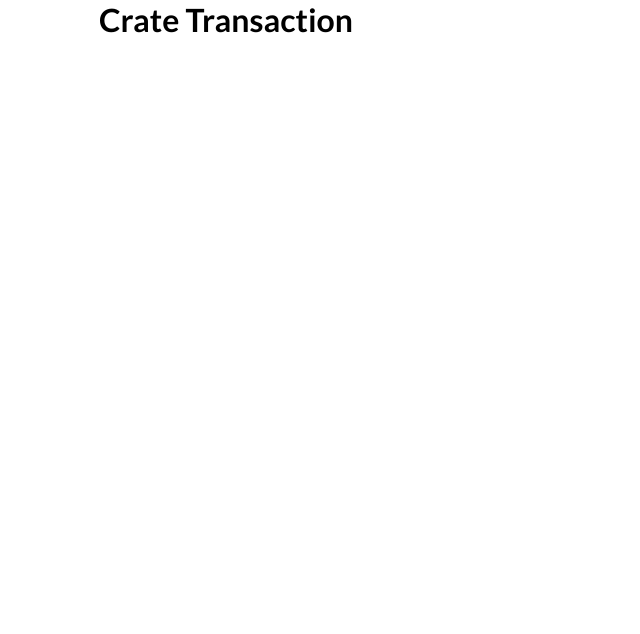
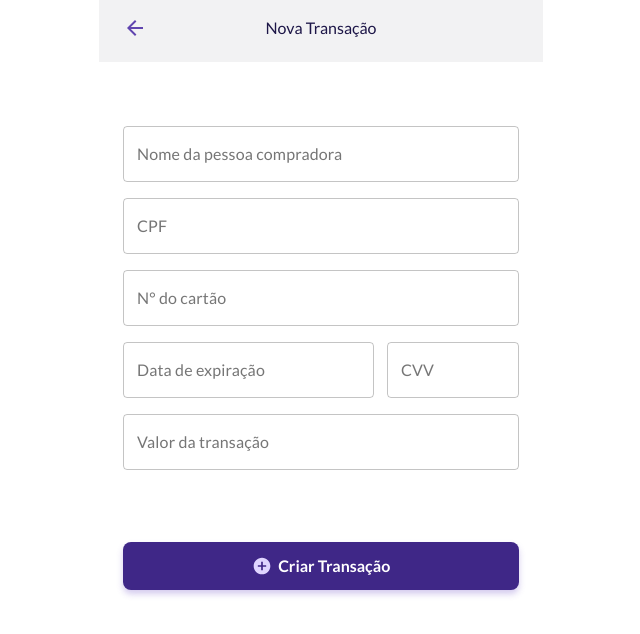
Before and after one commit to limk10/frontend-challenge-pm, a React (Create React App) app: page /transaction/create in a window 1280 px wide. Shown: the top 634 px of the page, without its empty margins (319-959 px from the left). Built offline with nearby package versions, Linux system fonts and the light colour scheme.

Commit message:
Ajustes para enviar os dados de cadastro da transação para o backend

```diff
--- a/src/screens/Transactions/Create/index.js
+++ b/src/screens/Transactions/Create/index.js
@@ -1,7 +1,217 @@
-import React from "react";
+import React, { useState } from "react";
+import { useHistory } from "react-router-dom";
+import { useSelector, useDispatch } from "react-redux";
+import NumberFormat from "react-number-format";
+import { toast } from "react-toastify";
+import "react-toastify/dist/ReactToastify.css";
+
+import {
+  Typography,
+  Grid,
+  IconButton,
+  Container,
+  TextField
+} from "@material-ui/core";
+import { useTheme } from "@material-ui/core/styles";
+import ArrowBackIcon from "@material-ui/icons/ArrowBack";
+import AddCircleIcon from "@material-ui/icons/AddCircle";
+
+import actionsTransaction from "~/actions/transaction";
+import ActionButton from "~/components/ActionButton";
+import { validate, transaction } from "~/utils/formValidation";
+import actionsLoading from "~/actions/loading";
+import Header from "~/components/Header";
+import api from "~/services/api";
+
+import _ from "lodash";
+
+import useStyles from "./styles";
+
+toast.configure();
 
 const Create = () => {
-  return <h1>Crate Transaction</h1>;
+  const history = useHistory();
+  const classes = useStyles();
+  const theme = useTheme();
+  const disptach = useDispatch();
+  const [form, setForm] = useState({});
+
+  const transactions = useSelector(
+    state => state.reducerTransaction.addTransaction
+  );
+
+  const handleChange = (props, value) => {
+    form[props] = value;
+    setForm({ ...form });
+  };
+
+  const submit = async e => {
+    e.preventDefault();
+    const errors = await validate(transaction, form);
+
+    if (!_.isEmpty(errors)) {
+      toast.warn(`${errors}`, {
+        position: "top-right",
+        autoClose: 5000,
+        hideProgressBar: false,
+        closeOnClick: true,
+        pauseOnHover: true,
+        draggable: true,
+        progress: undefined,
+        pauseOnFocusLoss: false,
+        allowHtml: true
+      });
+      return;
+    }
+
+    const data = {
+      credit_card_holder_name: form?.customerName,
+      buyer_document: form?.document,
+      credit_card_number: form?.cardNumber,
+      credit_card_expiration_date: form?.expirationDate,
+      credit_card_cvv: form?.cvv,
+      amount: parseInt(form?.amount)
+    };
+
+    // console.log("data", data);
+
+    // const { data: collection } = await api.post('transactions', data)
+  };
+
+  return (
+    <>
+      <Header
+        render={
+          <Grid container>
+            <Grid xs={1}>
+              <IconButton
+                onClick={() => history.push("/transaction")}
+                className={classes.iconButton}
+                color="primary"
+                aria-label="upload picture"
+                component="span"
+              >
+                <ArrowBackIcon />
+              </IconButton>
+            </Grid>
+            <Grid xs={10}>
+              <Typography
+                className={classes.header}
+                variant="body1"
+                gutterBottom
+              >
+                Nova Transação
+              </Typography>
+            </Grid>
+            <Grid xs={1}></Grid>
+          </Grid>
+        }
+      />
+      <form noValidate autoComplete="false">
+        <Container className={classes.containerForm}>
+          <Grid container>
+            <Grid className={classes.gridPadding} xs={12}>
+              <TextField
+                fullWidth
+                autoComplete="off"
+                value={form.customerName}
+                onChange={e => handleChange("customerName", e.target.value)}
+                id="outlined-basic"
+                label="Nome da pessoa compradora"
+                variant="outlined"
+              />
+            </Grid>
+            <Grid className={classes.gridPadding} xs={12}>
+              <NumberFormat
+                fullWidth
+                autoComplete="off"
+                customInput={TextField}
+                format="###.###.###-##"
+                value={form.document}
+                onValueChange={values => {
+                  handleChange("document", values.floatValue);
+                }}
+                id="outlined-basic"
+                label="CPF"
+                variant="outlined"
+              />
+            </Grid>
+            <Grid className={classes.gridPadding} xs={12}>
+              <NumberFormat
+                fullWidth
+                autoComplete="off"
+                customInput={TextField}
+                format="#### #### #### ####"
+                value={form.cardNumber}
+                onChange={e => handleChange("cardNumber", e.target.value)}
+                id="outlined-basic"
+                label="N° do cartão"
+                variant="outlined"
+              />
+            </Grid>
+            <Grid className={classes.gridPadding} xs={8}>
+              <NumberFormat
+                style={{ width: "95%" }}
+                autoComplete="off"
+                customInput={TextField}
+                format="##/####"
+                value={form.expirationDate}
+                onChange={e => handleChange("expirationDate", e.target.value)}
+                id="outlined-basic"
+                label="Data de expiração"
+                variant="outlined"
+              />
+            </Grid>
+            <Grid className={classes.gridPadding} xs={4}>
+              <NumberFormat
+                fullWidth
+                autoComplete="off"
+                customInput={TextField}
+                value={form.cvv}
+                format="####"
+                onChange={e => handleChange("cvv", e.target.value)}
+                id="outlined-basic"
+                label="CVV"
+                variant="outlined"
+              />
+            </Grid>
+            <Grid className={classes.gridPadding} xs={12}>
+              <NumberFormat
+                fullWidth
+                autoComplete="off"
+                customInput={TextField}
+                value={form.amount}
+                onValueChange={values => {
+                  handleChange("amount", values.floatValue);
+                }}
+                thousandSeparator={"."}
+                decimalSeparator={","}
+                id="outlined-basic"
+                label="Valor da transação"
+                variant="outlined"
+                prefix={"R$ "}
+              />
+            </Grid>
+          </Grid>
+        </Container>
+
+        <div>
+          <Container>
+            <ActionButton
+              onClick={e => submit(e)}
+              icon={
+                <AddCircleIcon
+                  style={{ color: theme.palette.purple[20] }}
+                  fontSize="small"
+                />
+              }
+              title={"Criar Transação"}
+            />
+          </Container>
+        </div>
+      </form>
+    </>
+  );
 };
 
 export default Create;
--- a/src/screens/Transactions/Create/styles.js
+++ b/src/screens/Transactions/Create/styles.js
@@ -1,3 +1,28 @@
-import styled from "styled-component";
+import { makeStyles } from "@material-ui/styles";
 
-const Container = styled.div``;
+const useStyles = makeStyles(theme => ({
+  iconButton: {
+    padding: 0,
+    color: theme.palette.purple[100]
+  },
+  header: {
+    fontSize: "16px",
+    fontWeight: 400,
+    lineHeight: "24px",
+    letterSpacing: "0em",
+    textAlign: "center",
+    color: theme.palette.purple[800]
+  },
+  textArea: {
+    width: "100%"
+  },
+  gridPadding: {
+    paddingBottom: theme.spacing(2)
+  },
+  containerForm: {
+    paddingTop: theme.spacing(8),
+    paddingBottom: theme.spacing(5)
+  }
+}));
+
+export default useStyles;
--- /dev/null
+++ b/src/utils/formValidation.js
@@ -0,0 +1,30 @@
+import * as yup from "yup";
+
+// Functional Strategy
+export const validate = async (schema, form) => {
+  let errors = "";
+
+  await schema.validate(form, { abortEarly: false }).catch(({ inner }) => {
+    inner.map(({ path, message }) => {
+      errors += "-" + message + "\n";
+    });
+  });
+
+  return errors;
+};
+
+export const transaction = yup.object().shape({
+  customerName: yup.string().required("O campo nome da pessoa é obrigatório!"),
+  document: yup.string().required("O campo CPF é obrigatório!"),
+  cardNumber: yup.string().required("O campo n° do cartão é obrtaório!"),
+  expirationDate: yup
+    .string()
+    .required("O campo data expiração é obrigatório!"),
+  cvv: yup.string().required("O campo cvv é obrigatório!"),
+  amount: yup.number().required("O campo valor transação é obrigatório!")
+});
+
+export const client = yup.object().shape({
+  firstName: yup.string().required("O primeiro nome é obrigatório!"),
+  lastName: yup.string().required("O último nome é obrigatório!")
+});
```
